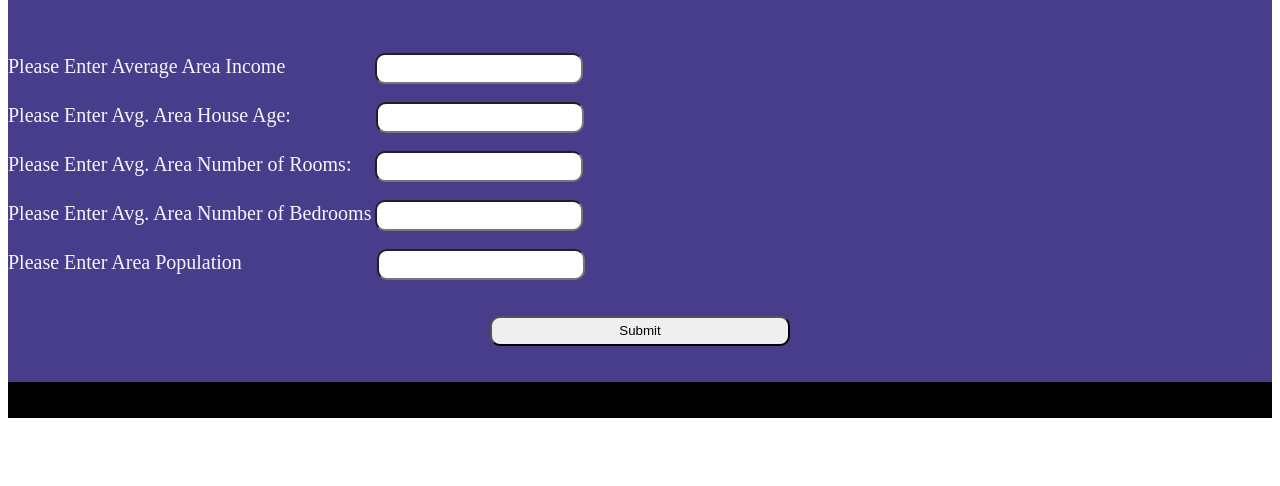
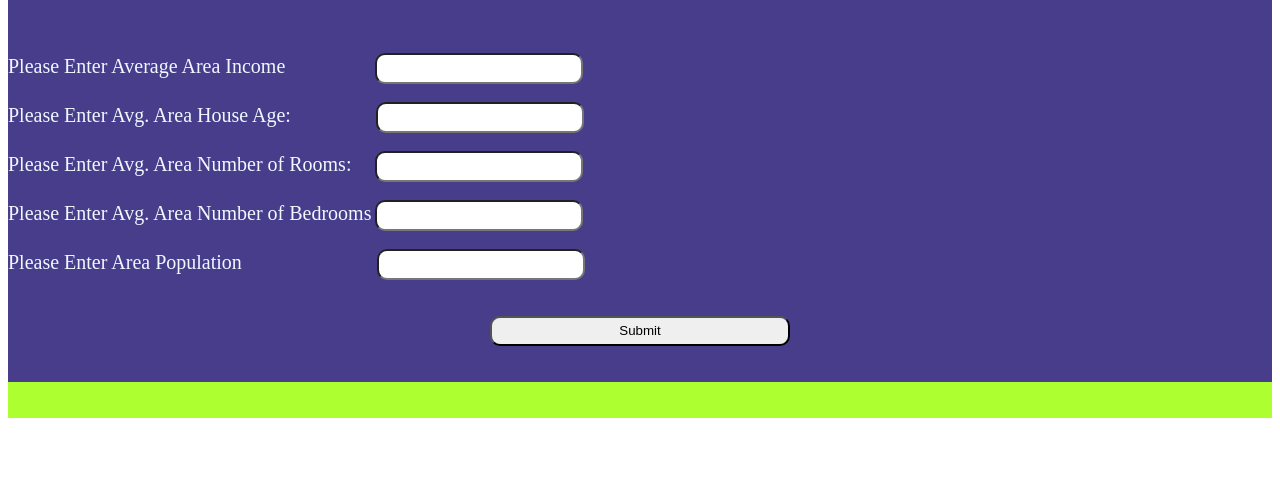
Before and after one commit to pankajjarial360/azre-project, a Flask app: page / in a window 1280 px wide. Shown: the part 96-582 px from the top of the page. Run offline with Flask 2, Linux system fonts and the light colour scheme; parts of the project's set-up code (start-up, migrations or seed data) failed here and were passed over.

Commit message:
Update index.html

```diff
--- a/templates/index.html
+++ b/templates/index.html
@@ -17,7 +17,7 @@
     {
         text-align: center;
         color:white;
-        background-color: black;
+        background-color: greenyellow;
         font-family: 'Times New Roman', Times, serif;
 
     }
```
